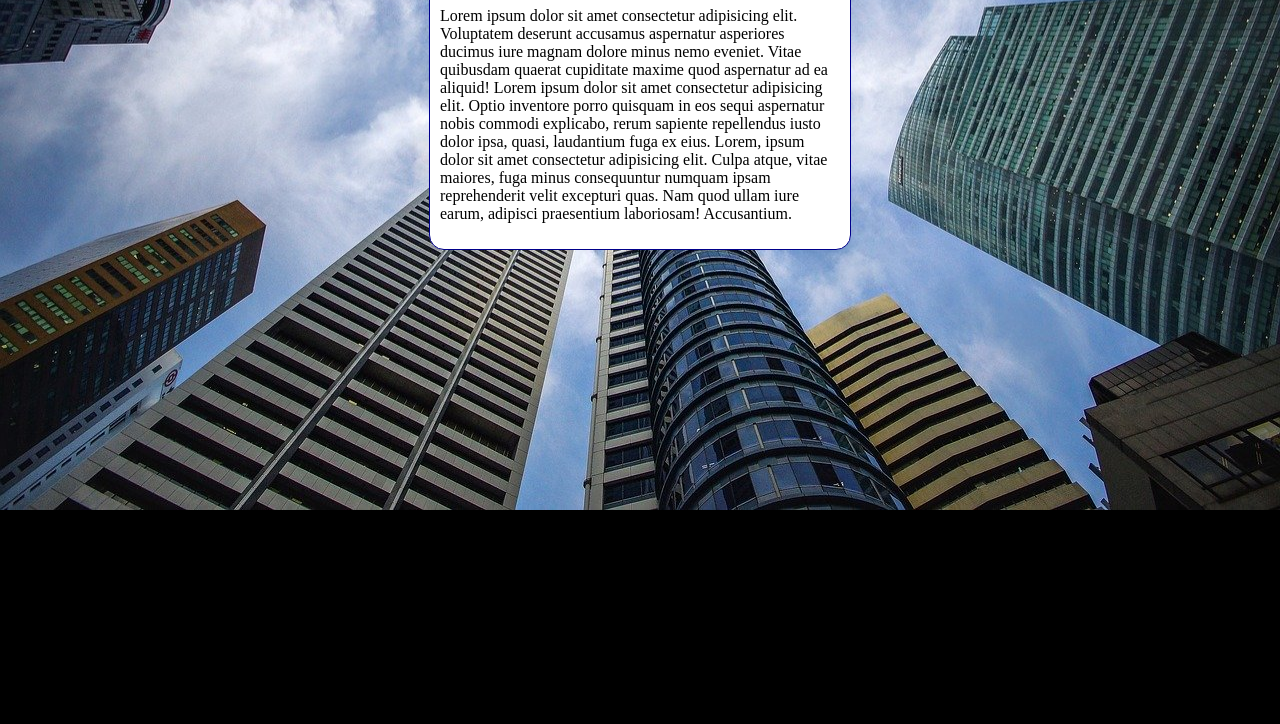
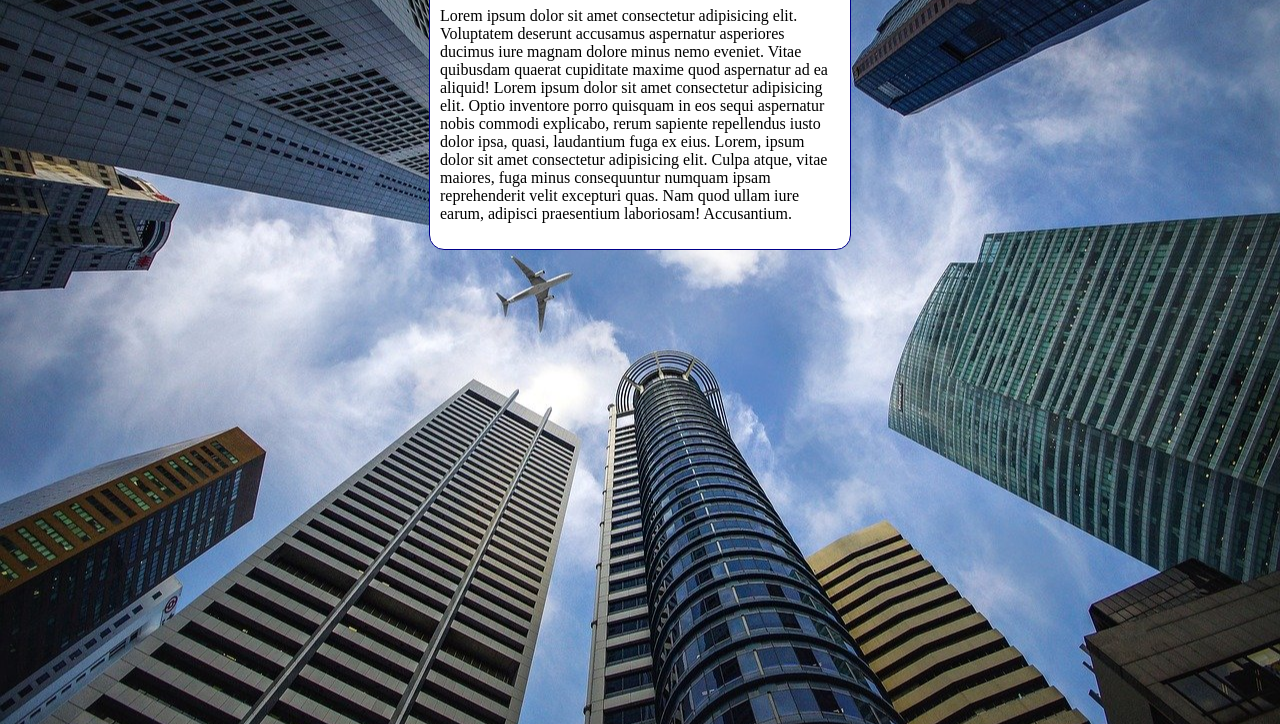
Before and after one commit to oliveirajoaopauloo/httml-css, a plain HTML site: page exercicios/022/fundo005.html in a window 1280 px wide. Shown: the part 104-828 px from the top of the page. Before the commit the page ends 800 px from the top, so only its background shows below. Drawn offline with Linux system fonts and the light colour scheme.

Commit message:
Update fundo005.html

```diff
--- a/exercicios/022/fundo005.html
+++ b/exercicios/022/fundo005.html
@@ -6,12 +6,12 @@
     <title>Document</title>
     <style>
         body{
-            heitght: 100vh;
+            height: 100vh;
             background-color: black;
             background-image: url('imagens/wallpaper002.jpg');
             background-size: cover;
             background-repeat: no-repeat;
-            background-position: center;
+            background-position: center center;
         }
 
         main {
```
